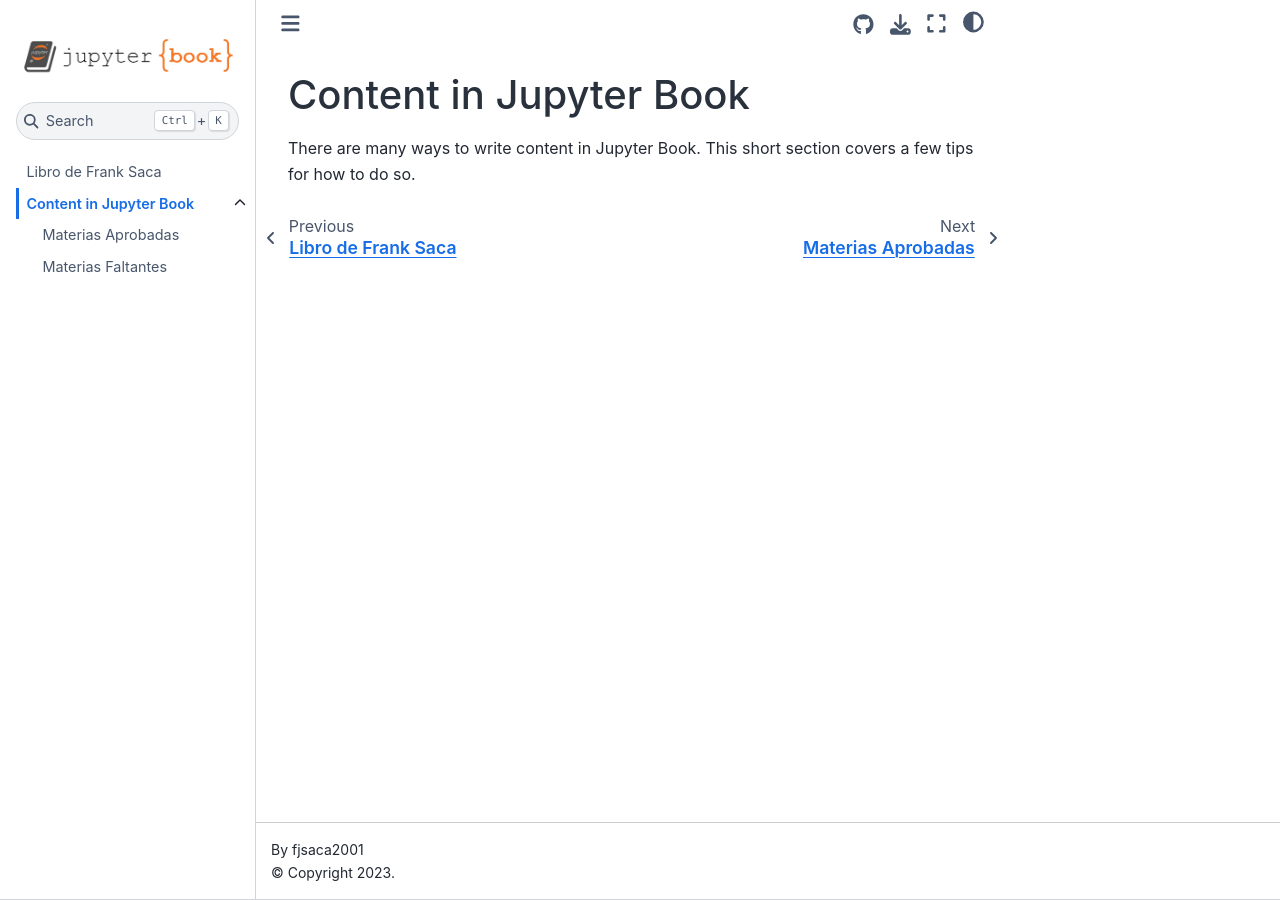
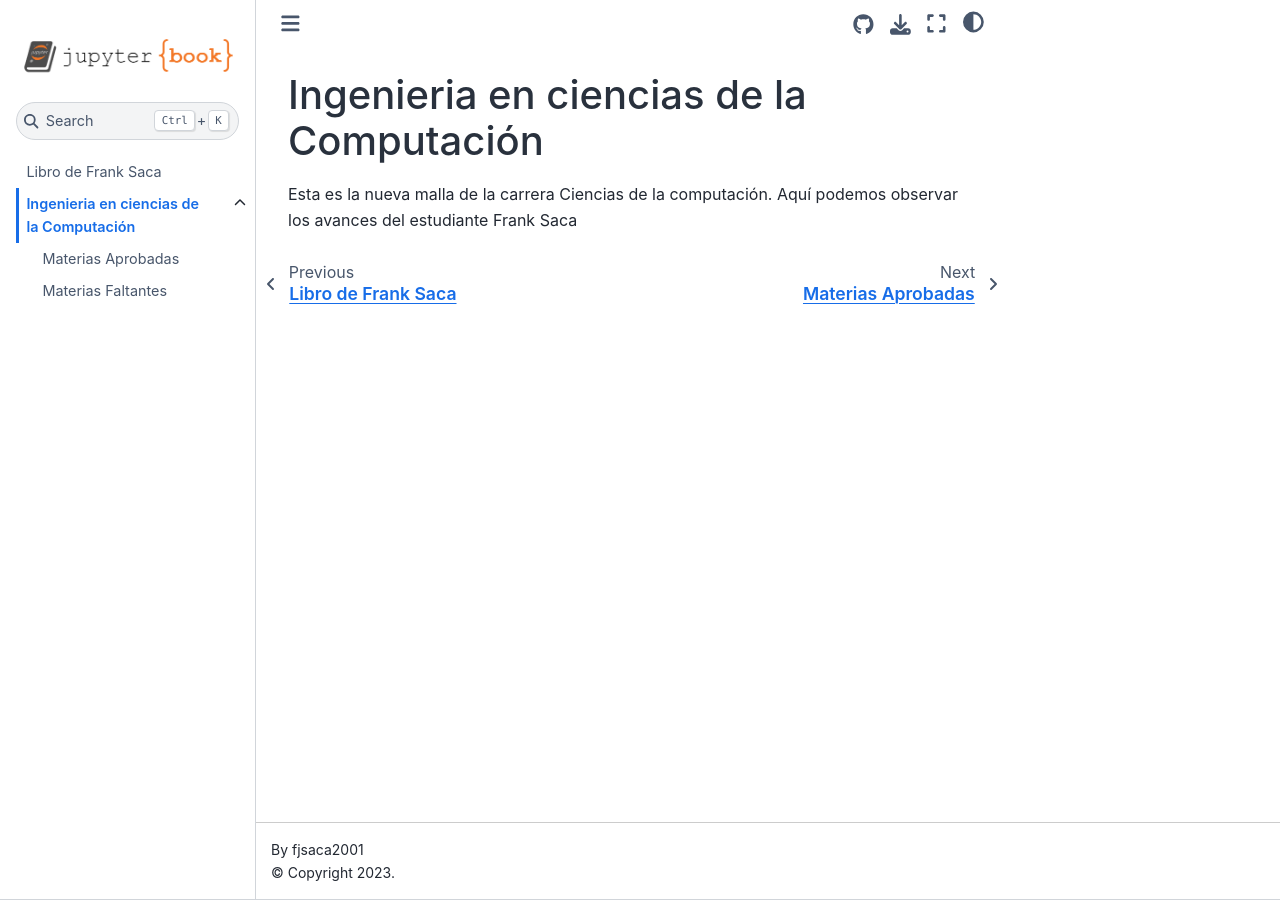
Before and after one commit to fjsaca2001/Proyecto01, a Jupyter Book: the page built from content.md, in a window 1280 px wide. Built offline with Jupyter Book 1.0.4 settings and Sphinx 7.4.7 and the Sphinx Book theme 1.1.4, drawn with Linux system fonts in a browser that asks for light colours.

Commit message:
Proyecto Jupyter

```diff
--- a/content.md
+++ b/content.md
@@ -1,5 +1,4 @@
-Content in Jupyter Book
+Ingenieria en ciencias de la Computación
 =======================
 
-There are many ways to write content in Jupyter Book. This short section
-covers a few tips for how to do so.
+Esta es la nueva malla de la carrera Ciencias de la computación. Aquí podemos observar los avances del estudiante Frank Saca
```
